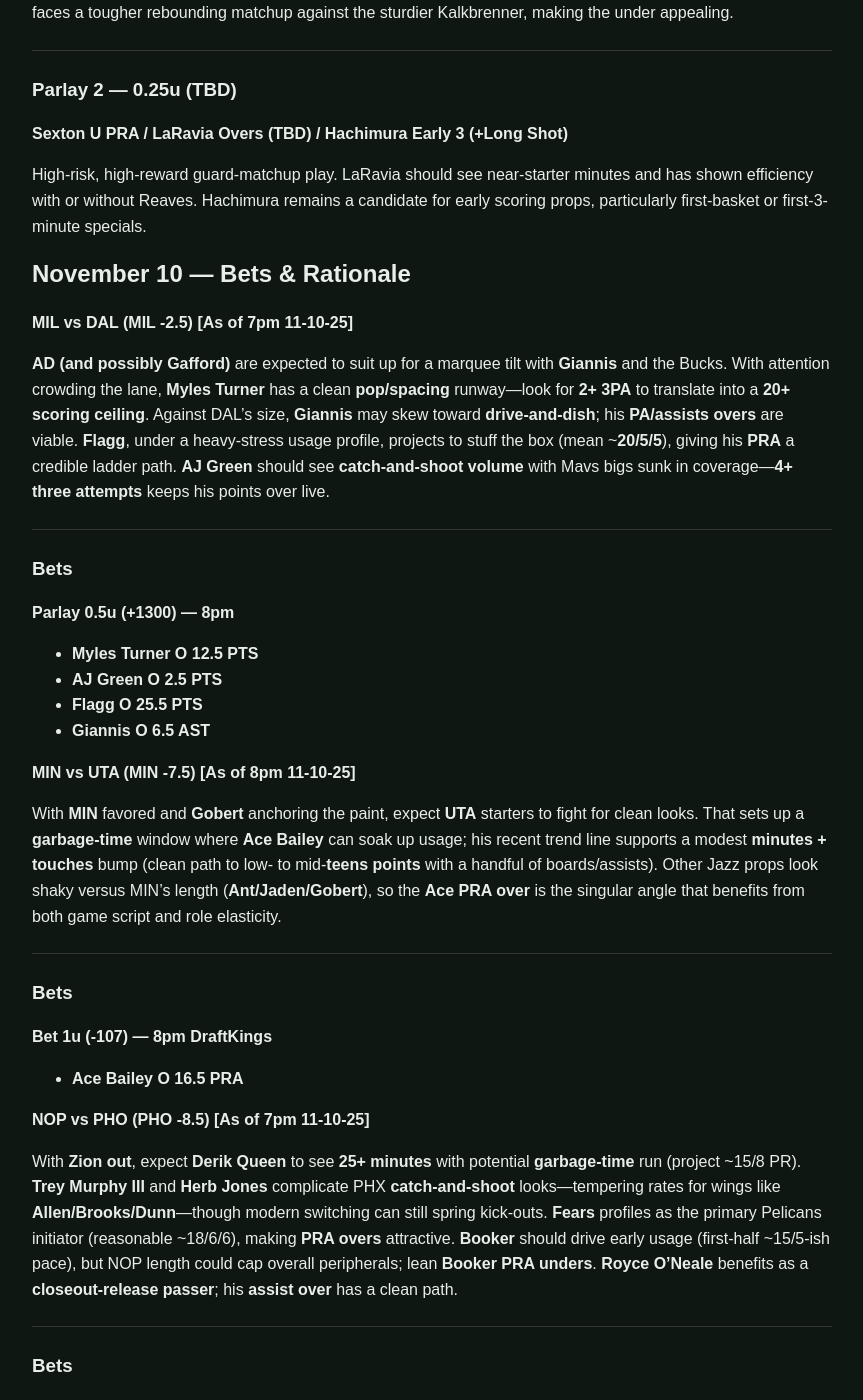
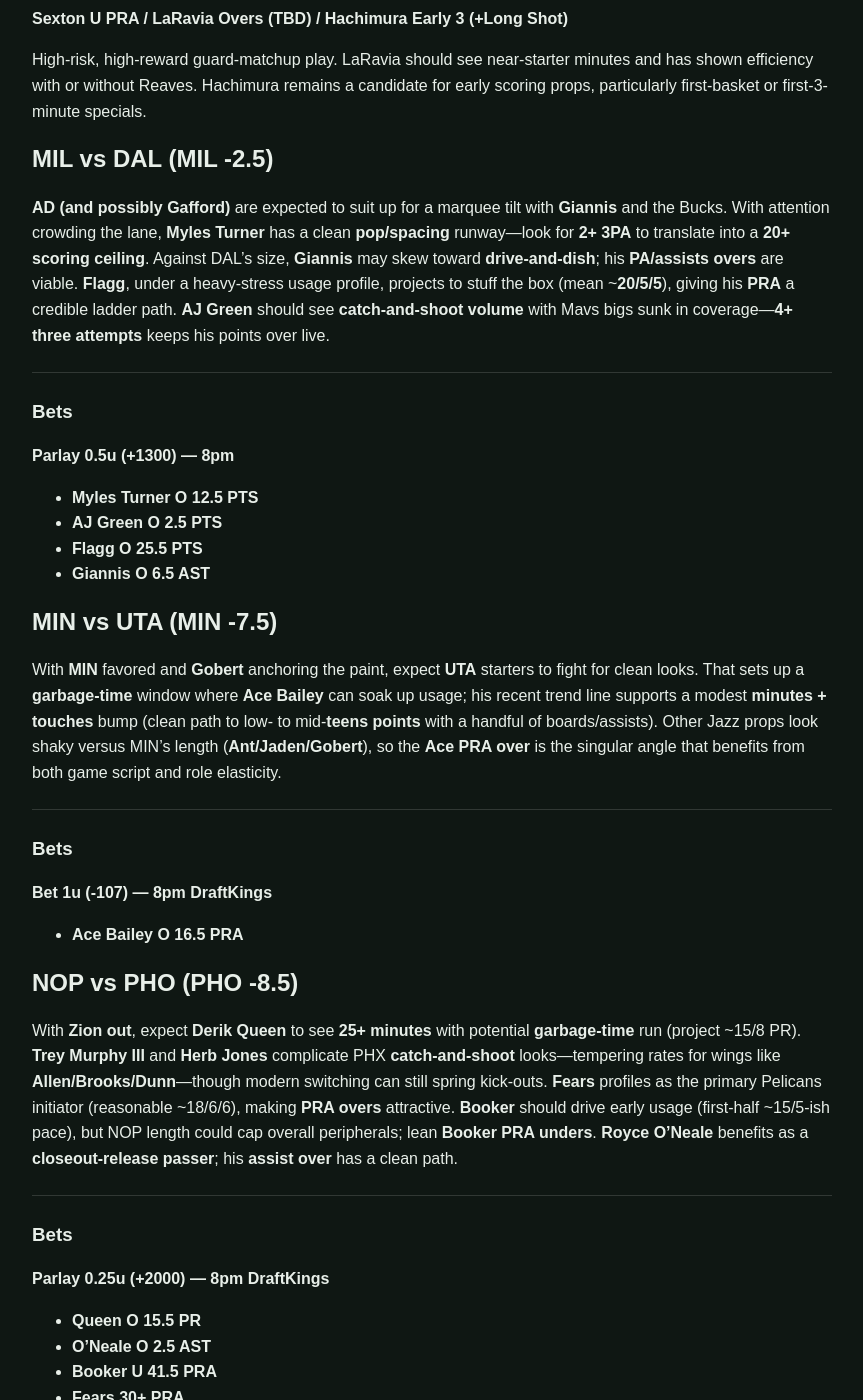
Before and after one commit to tokenibets/tokenibets.github.io, a Jekyll site: the page built from _posts/predictions/2025-11-10-predictions.md, in a window 1280 px wide and 1400 px high, scrolled down 1897 px. Shown: the whole window, without its empty margins (208-1071 px from the left). Built offline with Jekyll 4.4.1, drawn with Linux system fonts in a browser that asks for light colours; some of the changed text lies outside the part shown.

Commit message:
Update 2025-11-10-predictions.md

```diff
--- a/_posts/predictions/2025-11-10-predictions.md
+++ b/_posts/predictions/2025-11-10-predictions.md
@@ -5,10 +5,9 @@ title: 2025-11-10 predictions
 categories: [predictions]
 ---
 
-## November 10 — Bets & Rationale
 
-**CLE vs MIA (CLE -7.5)**
-**[As of 5pm 11-10-25]**
+## CLE vs MIA (CLE -7.5)
+
 
 Cleveland are three-possession favorites against a Miami group riding an emotional win over the Lakers. If the Cavs don’t blitz early, expect **Mitchell**, **Norm**, and **Ware** to clear 30+ minutes, with **JJJ** close behind. Cleveland’s backcourt—**Garland**, **Mitchell**, **Hunter**—should each see 30+ as well, with **Merrill**, **Tyson**, and **Ball** mixing in. The Cavs’ edge on the glass (via **Mobley**/**Allen**) muddies rebounding props, nudging this toward **PA/3PT** angles.
 
@@ -28,8 +27,8 @@ Depth notes: **Pelle Larsson**, **Wiggins**, **Ware** for Miami; **JJJ**, **Jovi
 
 ---
 
-**LAC vs ATL (LAC -4.5)**
-**[As of 8pm 11-10-25]**
+## LAC vs ATL (LAC -4.5)
+
 
 Multiple **Q tags** (e.g., **Beal**, **NAW**, **JJ**) tilt this toward conservative minutes assumptions—market implying more **outs** than ins with LAC as **two-score favorites**. Off a **3-game skid**, **Harden** projects for heavy **on-ball** usage; ATL’s scheme can be **iso’d** out, so his **PRA overs** remain live even with a high number. Expect ATL forwards to **chase off the arc**, suppressing **DJJ/Collins** catch-and-shoot volume while funneling **paint touches** to **Zubac** (clean **PR** path on rolls/boards). Hawks props are **spread thin** by role parity—lean **fade** on most ATL lines.
 
@@ -46,8 +45,8 @@ Multiple **Q tags** (e.g., **Beal**, **NAW**, **JJ**) tilt this toward conservat
 
 
 
-**LAL vs CHA (LAL -7.5)**
-**[As of 2am 11-10-25]**
+## LAL vs CHA (LAL -7.5)
+
 
 The Lakers look poised to rebound after an embarrassing loss to Atlanta, with both Luka Doncic and Austin Reaves expected to suit up. Charlotte’s roster can’t match L.A.’s depth—especially with the Lakers’ bench rotation of LaRavia, Knecht, James Jr., and Hayes. Even if Knueppel posts a strong line, the Hornets’ second unit lacks the firepower to compete for long stretches. Expect early control by Los Angeles and possible reduced minutes for starters late.
 
@@ -55,7 +54,7 @@ Still, Knueppel and Kalkbrenner project solidly even in blowout conditions. The
 
 Note: All bets and odds below are found through DraftKings, 2am ET Nov. 10th.
 
----
+
 
 ### Prop 1 — 5u (-113)
 
@@ -63,7 +62,7 @@ Note: All bets and odds below are found through DraftKings, 2am ET Nov. 10th.
 
 Knueppel’s minutes floor is high, and his shot volume is secure. With Vegas projecting 3–4 threes, he likely starts near double figures in points. Kalkbrenner’s rebounding strength should funnel defensive boards to the guards, padding Knueppel’s stat line. Even in a 20-point loss, 35+ minutes keeps the over alive.
 
----
+
 
 ### Parlay 1 — 1u (+550)
 
@@ -71,7 +70,6 @@ Knueppel’s minutes floor is high, and his shot volume is secure. With Vegas pr
 
 The Lakers are heavy favorites (-290 ML), making shortened runs for Doncic, Reaves, and Ayton plausible ahead of OKC. Smart’s combined props remain soft—his strong outings have come only in close games. Ayton faces a tougher rebounding matchup against the sturdier Kalkbrenner, making the under appealing.
 
----
 
 ### Parlay 2 — 0.25u (TBD)
 
@@ -80,10 +78,9 @@ The Lakers are heavy favorites (-290 ML), making shortened runs for Doncic, Reav
 High-risk, high-reward guard-matchup play. LaRavia should see near-starter minutes and has shown efficiency with or without Reaves. Hachimura remains a candidate for early scoring props, particularly first-basket or first-3-minute specials.
 
 
-## November 10 — Bets & Rationale
 
-**MIL vs DAL (MIL -2.5)**
-**[As of 7pm 11-10-25]**
+## MIL vs DAL (MIL -2.5)
+
 
 **AD (and possibly Gafford)** are expected to suit up for a marquee tilt with **Giannis** and the Bucks. With attention crowding the lane, **Myles Turner** has a clean **pop/spacing** runway—look for **2+ 3PA** to translate into a **20+ scoring ceiling**. Against DAL’s size, **Giannis** may skew toward **drive-and-dish**; his **PA/assists overs** are viable. **Flagg**, under a heavy-stress usage profile, projects to stuff the box (mean ~**20/5/5**), giving his **PRA** a credible ladder path. **AJ Green** should see **catch-and-shoot volume** with Mavs bigs sunk in coverage—**4+ three attempts** keeps his points over live.
 
@@ -100,8 +97,7 @@ High-risk, high-reward guard-matchup play. LaRavia should see near-starter minut
 
 
 
-**MIN vs UTA (MIN -7.5)**
-**[As of 8pm 11-10-25]**
+## MIN vs UTA (MIN -7.5)
 
 With **MIN** favored and **Gobert** anchoring the paint, expect **UTA** starters to fight for clean looks. That sets up a **garbage-time** window where **Ace Bailey** can soak up usage; his recent trend line supports a modest **minutes + touches** bump (clean path to low- to mid-**teens points** with a handful of boards/assists). Other Jazz props look shaky versus MIN’s length (**Ant/Jaden/Gobert**), so the **Ace PRA over** is the singular angle that benefits from both game script and role elasticity.
 
@@ -115,8 +111,8 @@ With **MIN** favored and **Gobert** anchoring the paint, expect **UTA** starters
 
 
 
-**NOP vs PHO (PHO -8.5)**
-**[As of 7pm 11-10-25]**
+## NOP vs PHO (PHO -8.5)
+
 
 With **Zion out**, expect **Derik Queen** to see **25+ minutes** with potential **garbage-time** run (project ~15/8 PR). **Trey Murphy III** and **Herb Jones** complicate PHX **catch-and-shoot** looks—tempering rates for wings like **Allen/Brooks/Dunn**—though modern switching can still spring kick-outs. **Fears** profiles as the primary Pelicans initiator (reasonable ~18/6/6), making **PRA overs** attractive. **Booker** should drive early usage (first-half ~15/5-ish pace), but NOP length could cap overall peripherals; lean **Booker PRA unders**. **Royce O’Neale** benefits as a **closeout-release passer**; his **assist over** has a clean path.
 
@@ -132,8 +128,8 @@ With **Zion out**, expect **Derik Queen** to see **25+ minutes** with potential
 * **Fears 30+ PRA**
 
 
-**POR vs ORL (ORL -1.5)**
-**[As of 5pm 11-10-25]**
+## POR vs ORL (ORL -1.5)
+
 
 Projected one-possession game. Expect **Banchero** to lean facilitator on the back-to-back, boosting spot-up chances for **Franz** and **Bane** (15–20+ pts live). **Avdija** profiles as Portland’s primary scorer vs a travel-worn Magic—his points over looks strong amid likely foul pressure. **Jrue** could see limited 3PA vs **Black**, while variance favors **Sharpe** and **Camara** 3PT normalization on 6–7 attempts.
 
@@ -154,8 +150,8 @@ Avdija O 23.5 PTS
 Bane O 17.5 PTS
 
 
-**SAS vs CHI (SAS -4.5)**
-**[As of 7pm 11-10-25]**
+## SAS vs CHI (SAS -4.5)
+
 
 With **Giddey out**, **Buzelis** is expected to start and log **28+ minutes** (project ~15/5/2). His **PR/PTS overs** look live, especially with **Vuc** boxing out and conceding midrange/wing touches. **Huerter** should fire volume 3s; sneaky **Essengue 10+** path if usage pops. In a favored script, **Wemby unders** have merit (possible shorter run), while **Wemby/Olynyk** boards are viable.
 
```
Also changed, not shown: other parts of _posts/predictions/2025-11-10-predictions.md (+6 -0 lines).
